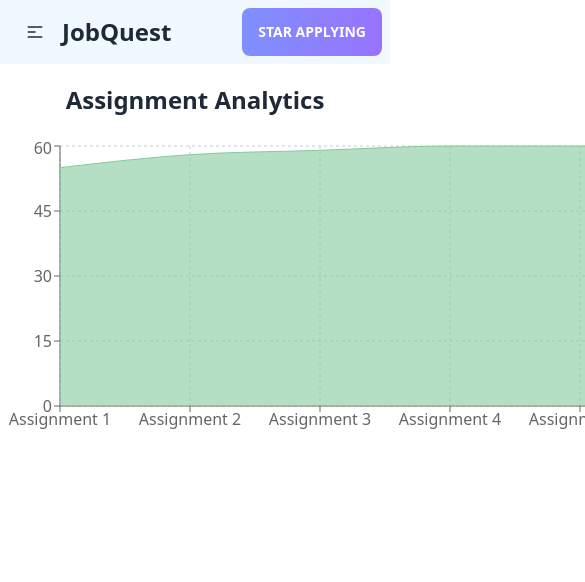
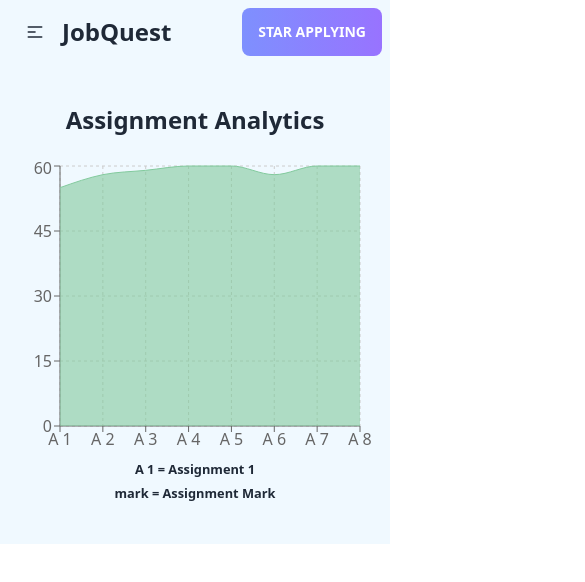
Before and after one commit to parvejpappu100/career-hub, a React (Vite) app: page /statistics in a window 390 px wide. Shown: the top 582 px of the page, 585 px wide, since content can reach past the window. Built offline with nearby package versions, Linux system fonts and the light colour scheme.

Commit message:
make chart responsive

```diff
--- a/src/components/Statistics/Statistics.jsx
+++ b/src/components/Statistics/Statistics.jsx
@@ -1,38 +1,62 @@
-import React from 'react';
-import {ResponsiveContainer,Line,XAxis,YAxis,CartesianGrid,Tooltip,Brush,AreaChart,Area} from "recharts";
+import React from "react";
+import {
+  ResponsiveContainer,
+  Line,
+  XAxis,
+  YAxis,
+  CartesianGrid,
+  Tooltip,
+  Brush,
+  AreaChart,
+  Area,
+} from "recharts";
 
 const Statistics = () => {
   const assignmentMark = [
-        {id : 1 , name: "Assignment 1" , mark: '55'},
-        {id : 2 , name: "Assignment 2" , mark: '58'},
-        {id : 3 , name: "Assignment 3" , mark: '59'},
-        {id : 4 , name: "Assignment 4" , mark: '60'},
-        {id : 5 , name: "Assignment 5" , mark: '60'},
-        {id : 6 , name: "Assignment 6" , mark: '58'},
-        {id : 7 , name: "Assignment 7" , mark: '60'},
-        {id : 8 , name: "Assignment 8" , mark: '60'},
+    { id: 1, name: "A 1", mark: "55" },
+    { id: 2, name: "A 2", mark: "58" },
+    { id: 3, name: "A 3", mark: "59" },
+    { id: 4, name: "A 4", mark: "60" },
+    { id: 5, name: "A 5", mark: "60" },
+    { id: 6, name: "A 6", mark: "58" },
+    { id: 7, name: "A 7", mark: "60" },
+    { id: 8, name: "A 8", mark: "60" },
   ];
   return (
-        <div className='lg:container mx-auto my-5 text-center'>
-            <h1 className='text-2xl font-bold'>Assignment Analytics</h1>
-            <AreaChart className='my-5 mx-auto'
-                width={1000}
-                height={300}
+    <div className="  bg-sky-50 text-center  py-10">
+      <h1 className="text-2xl font-bold">Assignment Analytics</h1>
+      <div className="lg:container mx-auto">
+        <div style={{ width: "100%", height: 300 }}>
+          <ResponsiveContainer>
+            <AreaChart
+              className="my-5 mx-auto"
               data={assignmentMark}
               syncId="anyId"
               margin={{
                 top: 10,
                 right: 30,
                 left: 0,
-                bottom: 0
+                bottom: 0,
               }}
             >
               <CartesianGrid strokeDasharray="3 3" />
               <XAxis dataKey="name" />
               <YAxis />
               <Tooltip />
-                    <Area type="monotone" dataKey="mark" stroke="#82ca9d" fill="#82ca9d" />
+              <Area
+                type="monotone"
+                dataKey="mark"
+                stroke="#82ca9d"
+                fill="#82ca9d"
+              />
             </AreaChart>
+          </ResponsiveContainer>
+        </div>
+        <div className=" font-semibold">
+            <h6><small>A 1 = Assignment 1</small></h6>
+            <p><small>mark = Assignment Mark</small></p>
+        </div>
+      </div>
     </div>
   );
 };
```
Lines whose indentation alone changed are shown as unchanged.
